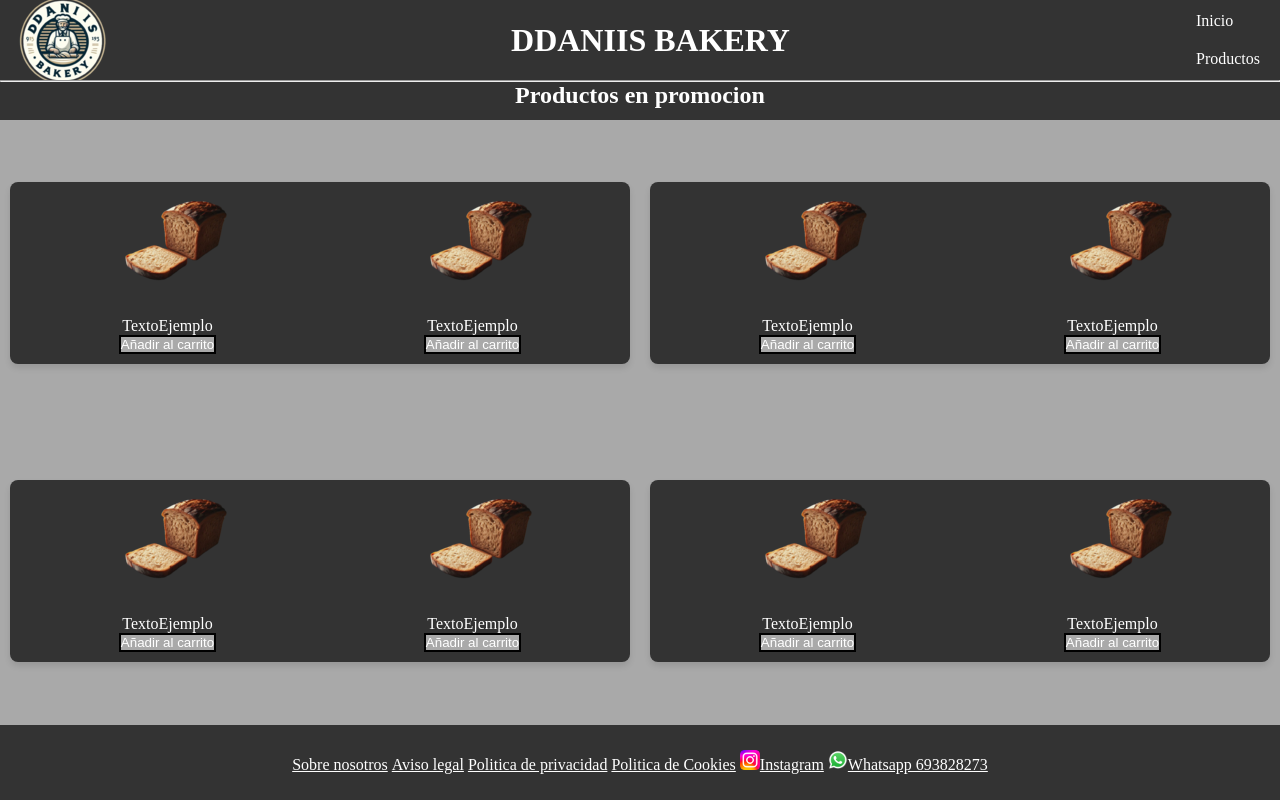
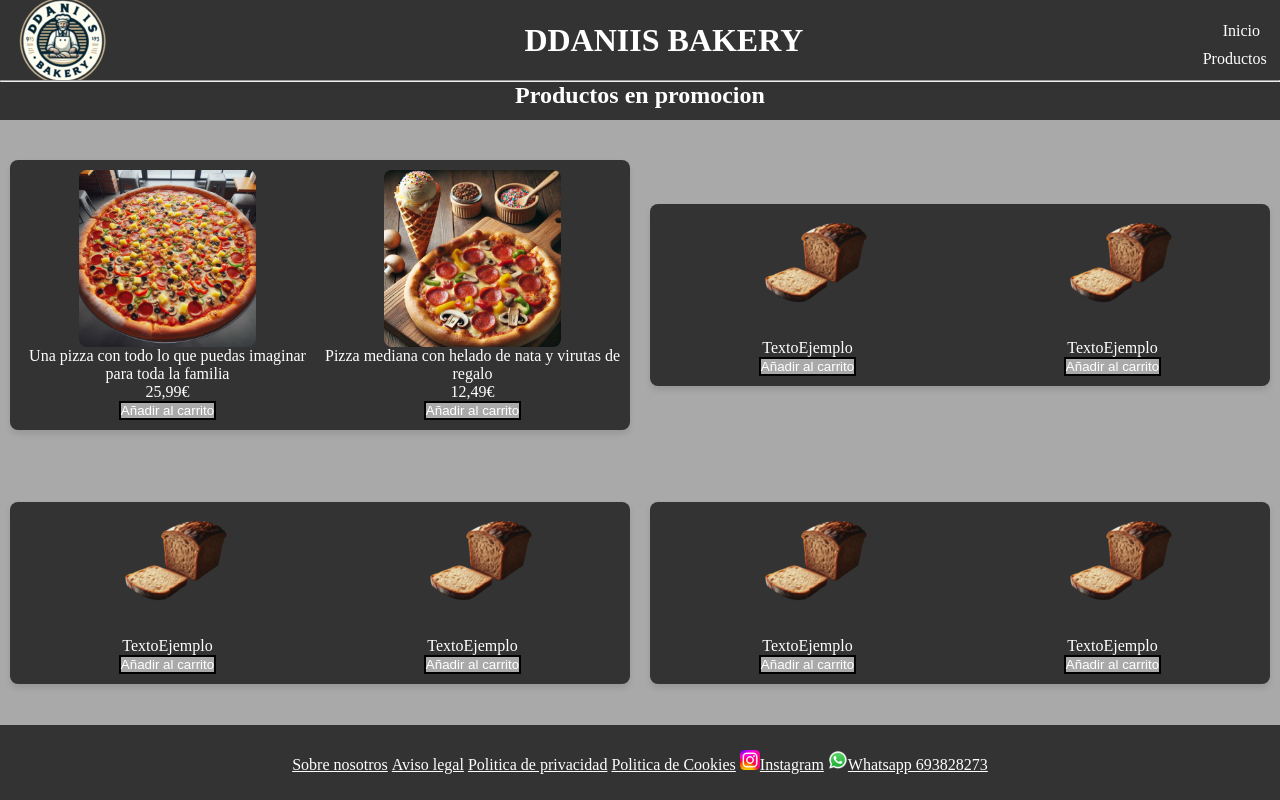
Before and after one commit to AngelRuizGarcia/Reto_HTML_CSS, a plain HTML site: page index.html in a window 1280 px wide. Drawn offline with Linux system fonts and the light colour scheme.

Commit message:
Añadido las pizzas en promocion de la pagina principal / Mi idea es poner 2 de cada producto en la pagina principal

```diff
--- a/estilos/estilosindex.css
+++ b/estilos/estilosindex.css
@@ -75,7 +75,7 @@ section {
 }
 
 section img {
-    max-width: 80%;
+    max-width: 60%;
     height: auto;
     border-radius: 8px;
 }
--- a/index.html
+++ b/index.html
@@ -17,7 +17,7 @@
                 <ul>
                   <li><a href="index.html">Inicio</a></li>
                   <li>
-                    <a href="#">Productos</a>
+                    <p>Productos</p>
                     <ul>
                       <li><a href="pizzas.html">Pizzas</a></li>
                       <li><a href="pan.html">Panes</a></li>
@@ -33,16 +33,18 @@
         <main>
             <article>
                 <section>
-                    <img src="imagenes/pan.png" alt="Imagen del producto recomendado">
-                    <p>TextoEjemplo</p>
+                    <img src="imagenes/pizzaGrande.jpg" alt="Imagen del producto recomendado">
+                    <p>Una pizza con todo lo que puedas imaginar para toda la familia</p>
+                    <p>25,99€</p>
                     <button type="button" class="botonesCarrito">
                         <label>Añadir al carrito</label>
                     </button>
                 </section>
 
                 <section>
-                    <img src="imagenes/pan.png" alt="Imagen del producto recomendado">
-                    <p>TextoEjemplo</p>
+                    <img src="imagenes/PizzaHelado.jpg" alt="Imagen del producto recomendado">
+                    <p>Pizza mediana con helado de nata y virutas de regalo</p>
+                    <p>12,49€</p>
                     <button type="button" class="botonesCarrito">
                         <label>Añadir al carrito</label>
                     </button>
```
